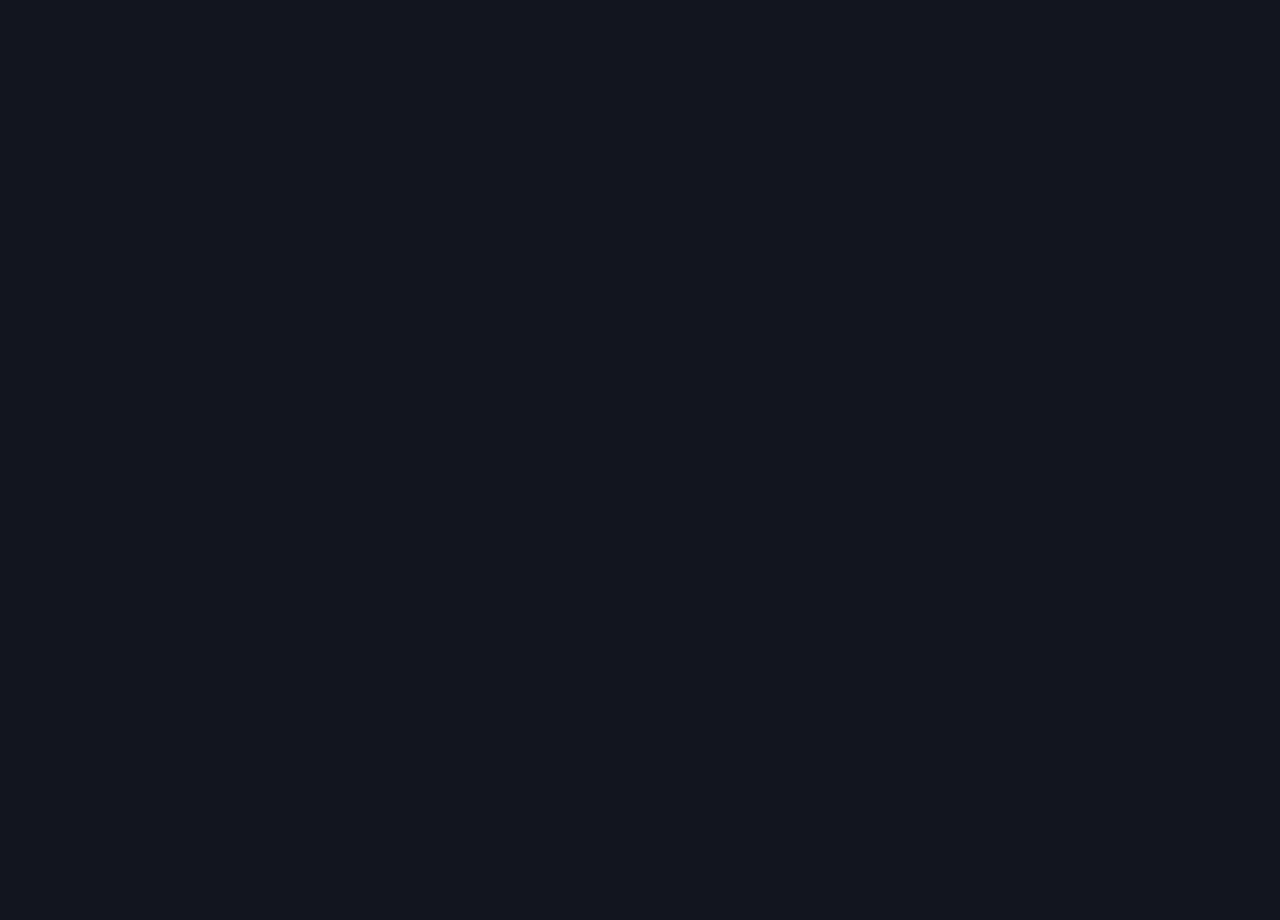
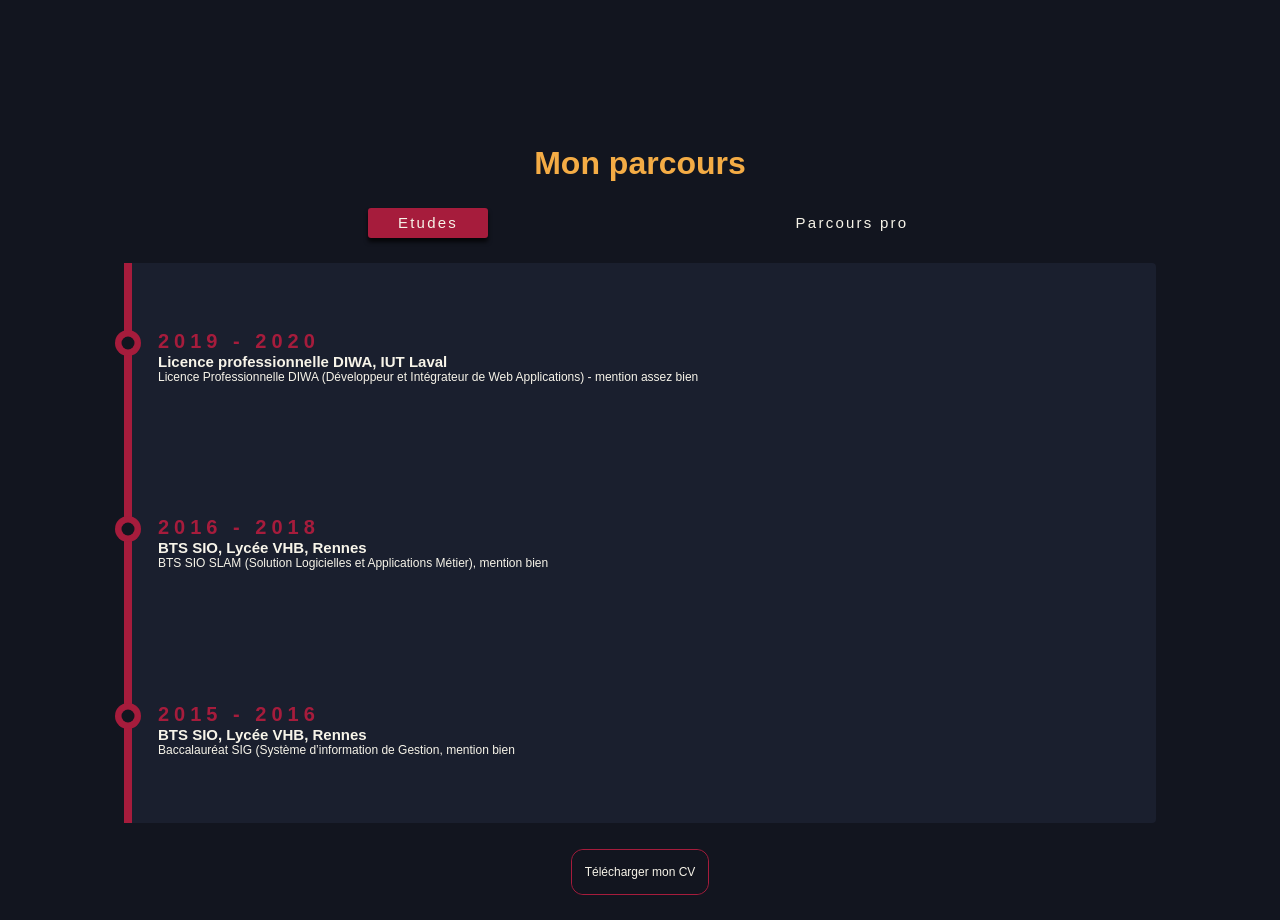
Before and after one commit to Gwenael-Even/Portfolio, a React (Create React App) app: page / in a window 1280 px wide. Shown: the part 1480-2400 px from the top of the page. Before the commit the page ends 1600 px from the top, so only its background shows below. Built offline with nearby package versions, Linux system fonts and the light colour scheme.

Commit message:
Css for work section + fix css on button/about/home, change font size to EM

```diff
--- a/src/Component/About/About.jsx
+++ b/src/Component/About/About.jsx
@@ -19,7 +19,7 @@ function About () {
                     </p>
                     <p className='aboutContact'>
                         Envie de travailler avec moi ?
-                        Contactez moi par <a href='#' className={'yellow'}>mail</a> ou sur <a href={linkedin} className={'yellow'}>LinkedIn</a>
+                        Contactez moi par <a href='#contact' className={'yellow'}>mail</a> ou sur <a href={linkedin} className={'yellow'}>LinkedIn</a>
                     </p>
             </div>
         </div>
--- a/src/Component/App.jsx
+++ b/src/Component/App.jsx
@@ -3,6 +3,7 @@ import '../Css/index.scss'
 import Hamburger from './Nav/Hamburger'
 import Home from './Home/Home'
 import About from './About/About'
+import Work from './Work/Work'
 
 function App() {
   return (
@@ -14,6 +15,9 @@ function App() {
         <div className={'maxSize centerComponent'}>
           <About />
         </div>
+        <div className={'maxSize centerComponent'}>
+        <Work />
+      </div>
         <Hamburger />
       </div>
     </>
--- a/src/Component/Home/Home.jsx
+++ b/src/Component/Home/Home.jsx
@@ -11,7 +11,7 @@ function Home () {
                 <p>Je suis</p>
                 <p><span>Développeur web</span>.</p>
                 <p>Bienvenue !</p>
-                <button><a href='#about'>Découvrez moi<FaArrowRight/></a></button>
+                <a href='#about' className={'btn'}>Découvrez moi<FaArrowRight/></a>
             </div>
         </>
     )
--- a/src/Component/Nav/Navbar.jsx
+++ b/src/Component/Nav/Navbar.jsx
@@ -4,22 +4,27 @@ function Navbar (props) {
 
     const links = [
         {
+            id:1,
             href : '#home',
             text: 'Accueil',
         },
         {
+            id:2,
             href : '#about',
             text: 'A propos',
         },
         {
+            id:3,
             href : '#work',
             text: 'Mon parcours',
         },
         {
+            id:4,
             href: '#project',
             text: 'Mes projets',
         },
         {
+            id:5,
             href: '#contact',
             text: 'Me contacter',
         }
@@ -39,7 +44,7 @@ function Navbar (props) {
                     <ul>
                     {
                         links.map((link) => {
-                            return <li key={link.href} className={'liNavbar'}><a href={link.href} onClick={props.changeActive}>{link.text}</a></li>
+                            return <li key={link.id} className={'liNavbar'}><a href={link.href} onClick={props.changeActive}>{link.text}</a></li>
                         })
                     }
                     </ul>
--- /dev/null
+++ b/src/Component/Work/Work.jsx
@@ -0,0 +1,88 @@
+import React, { useState } from 'react'
+
+function Work () {
+
+    const timelineSchool = [
+        {
+            id:1,
+            date: '2019 - 2020',
+            title: 'Licence professionnelle DIWA, IUT Laval',
+            description: 'Licence Professionnelle DIWA (Développeur et Intégrateur de Web Applications) - mention assez bien'
+        },
+        {
+            id:2,
+            date: '2016 - 2018',
+            title: 'BTS SIO,  Lycée VHB, Rennes',
+            description: 'BTS SIO SLAM (Solution Logicielles et Applications Métier), mention bien'
+        },
+        {
+            id:3,
+            date: '2015 - 2016',
+            title: 'BTS SIO,  Lycée VHB, Rennes',
+            description: 'Baccalauréat SIG (Système d’information de Gestion, mention bien'
+        }
+    ]
+
+    const timelineWork = [
+        {
+            id:4,
+            date: 'Aujourd’hui - le futur',
+            title: 'Chez vous',
+            description: 'Dans votre entreprise ?'
+        },
+        {
+            id:5,
+            date: 'Nov 2020 - Déc 2020',
+            title: 'Interdigital, Rennes',
+            description: "Contrat d’intérim - Acquisition de données dans le but de créer une bibliothèque d'objet 3D pour permettre le fonctionnement d'un algorithme de Machine Learning."
+        },
+        {
+            id:6,
+            date: 'Oct 2019 - Sep 2020',
+            title: 'Enerfox, Laval',
+            description: "Contrat d’alternance - Développement et amélioration de l’application Visual’Fox, permettant aux utilisateurs de suivre et d’optomiser leur consommation et autoconsommation d’énergie verte"
+        },
+        {
+            id:7,
+            date: 'Oct 2017 - Fev 2018',
+            title: 'Ökmont, Pacé',
+            description: "CDD - Développement d'une application Web complète permettant la gestion commerciaux/ventes/prospection, d'accéder à des statistiques et à des chiffres clef de l'entreprise rapidement et efficacement."
+        }
+    ]
+
+    const [selected, setSelected] = useState(true)
+
+    let isSelected = selected ? timelineSchool : timelineWork
+
+    return (
+        <>
+            <div className={'work'} id='work'>
+                <h1>Mon parcours</h1>
+                <div className={'timelineButtons'}>
+                    <button onClick={()=> setSelected(true)} className={selected ?'btnLink' : 'btnLink btnUnselect'}>Etudes</button>
+                    <button onClick={()=> setSelected(false)} className={!selected ?'btnLink' : 'btnLink btnUnselect'}>Parcours pro</button>
+                </div>
+                <ul className={'timeline'}>
+                    {
+                        isSelected.map((timeline) => {
+                            return (
+                            <li key={timeline.id}>
+                                <div className={'circleTimeline'} />
+                                <div className={'timelineText'}>
+                                    <h2 className={'timelineDate'}>{timeline.date}</h2>
+                                    <h3 className={'timelineTitle'}>{timeline.title}</h3>
+                                    <p className={'timelineDescription'}>{timeline.description}</p>
+                                </div>
+                            </li>
+                            )
+                        })
+                    }
+                </ul>
+            <a href='#about' className={'btn btn-small'}>Télécharger mon CV</a>
+
+            </div>
+        </>
+    )
+}
+
+export default Work
--- a/src/Css/_about.scss
+++ b/src/Css/_about.scss
@@ -8,8 +8,8 @@
     width:100vw;
 }
 
-img {
-    filter: drop-shadow(0px 4px 4px 0px rgba(0,0,0,0.25));
+.about > h1 {
+    color:$yellow;
 }
 
 .picShadow {
@@ -28,7 +28,9 @@ img {
     background-repeat:no-repeat;
 }
 
-
+img {
+    filter: drop-shadow(0px 4px 4px 0px rgba(0,0,0,0.25));
+}
 
 .textAbout {
     display:flex;
@@ -40,10 +42,10 @@ img {
 }
 
 .textAbout > p, span {
-    font-size:20px;
+    font-size:$mobileMediumFont;
     width:90%;
 }
 
 .aboutContact {
-    font-size:15px !important;
+    font-size:$mobileSmallFont !important;
 }
--- a/src/Css/_home.scss
+++ b/src/Css/_home.scss
@@ -8,7 +8,7 @@
     width:100vw;
 }
 
-.home > p, span {
-    font-size:25px;
+.home > p, p > span {
+    font-size:$mobileMediumFont;
     margin-bottom:20px;
   }
--- /dev/null
+++ b/src/Css/_work.scss
@@ -0,0 +1,98 @@
+.work {
+    display:flex;
+    flex-direction:column;
+    justify-content: space-evenly;
+    align-items:center;
+    height:100vh;
+    width:100vw;
+}
+
+.work > h1 {
+    color:$yellow;
+}
+
+.timelineButtons {
+    width:90%;
+    display:flex;
+    flex-direction:row;
+    justify-content: space-evenly;
+}
+
+.timeline {
+    width:80%;
+    height:70%;
+    display:flex;
+    flex-direction:column;
+    justify-content:space-around;
+    background-color:$darkBlue;
+    border-left: 8px solid $red;
+    border-top-right-radius:4px;
+    border-bottom-right-radius:4px;
+    list-style-type:none;
+}
+
+.lineTimeline {
+    display:block;
+    background-color:$red;
+    height:535px;
+    width:3px;
+}
+
+.circleTimeline {
+    position: relative;
+    background: $red;
+    border-radius: 50%;
+    height: 26px;
+    width: 26px;
+    min-height:26px;
+    min-width:26px;
+    left:-17px;
+    &:after {
+      position:absolute;
+      top:50%;
+      left:50%;
+      transform:translate(-50%, -50%);
+      background: $defaultColor;
+      border-radius: 50%;
+      height:13px;
+      width: 13px;
+      content: "";
+    }
+  }
+
+.timeline > li {
+    display:flex;
+    flex-direction:row;
+    margin-right:5%;
+}
+
+.timeline > first-child {
+    margin-top:5%;
+}
+
+.timeline > last-child {
+    margin-bottom:5%;
+}
+
+.timelineText > h2 {
+    color: $red;
+    font-size:$mobileMediumFont;
+    letter-spacing:5px;
+}
+
+.timelineText > h3 {
+    font-size:$mobileSmallFont;
+    color:$white;
+}
+
+.timelineDescription {
+    color: $white;
+    font-size:$mobileVerySmallFont;
+}
+
+@media screen and (max-width: 361px) {
+    .timelineText > h2{
+        letter-spacing: 0px;;
+        font-size:$mobileVerySmallFont;
+    }
+}
--- /dev/null
+++ b/src/Css/import/_button.scss
@@ -0,0 +1,98 @@
+button {
+  outline: none;
+  border:none;
+}
+
+.btn {
+    position:relative;
+    border:1px solid$red;;
+    display: inline-block;
+    width:271px;
+    height:44px;
+    color:$white;
+    font-size:$mobileMediumFont;
+    text-align:center;
+    transition: all 0.5s;
+    z-index:1;
+    overflow:hidden;
+    background-color:transparent;
+    border-radius:12px !important;
+    line-height:44px;
+
+    &:after {
+      content:'';
+      position:absolute;
+      bottom:0;
+      left:0;
+      width:100%;
+      height:100%;
+      background-color:$defaultColor;
+      z-index:-2;
+      border-radius:12px !important;
+    }
+    &:before {
+      content:'';
+      position:absolute;
+      bottom:0;
+      left:0;
+      width:0%;
+      height:100%;
+      background-color:$red;
+      transition: all 0.3s;
+      border-radius:12px !important;
+      z-index:-1;
+    }
+
+    &:hover {
+      color:$white;
+      &:before{
+        width:100%;
+      }
+      svg {
+        transform:rotate(90deg);
+      }
+    }
+
+    &:active, s {
+      outline:0 !important;
+
+    }
+
+    svg {
+      position:absolute;
+      right:5%;
+      top:25%;
+      transition: 0.3s all;
+    }
+  }
+
+.btn-small {
+  width: 135.5px;
+  font-size: $mobileVerySmallFont;
+}
+
+.btnLink, .btnUnselect {
+  display:block;
+  text-decoration:none;
+  color:$white;
+  letter-spacing:0.15em;
+  transition: 0.3s all ease-in-out;
+  width:120px;
+  height:30px;
+  line-height:30px;
+  text-align:center;
+  font-size:15px;
+  color:$white;
+  text-align:center;
+}
+
+.btnLink {
+    background-color:$red;
+    border-radius:3px;
+    box-shadow: 0px 4px 4px 0px rgba(0,0,0,0.75);
+}
+
+.btnUnselect {
+  background-color:transparent;
+  box-shadow:none;
+}
--- a/src/Css/import/_font.scss
+++ b/src/Css/import/_font.scss
@@ -4,3 +4,8 @@
    }
 
 $defaultFontFamily: "Gothic A1", sans-serif !important;
+
+$mobileBigFont: 1.5625em;
+$mobileMediumFont: 1.25em;
+$mobileSmallFont: 0.9375em;
+$mobileVerySmallFont: 0.75em;
```
Also changed, not shown: src/Css/index.scss (+2 -62 lines), public/manifest.json, 1 other file (tests, documents, lock files or other folders).
